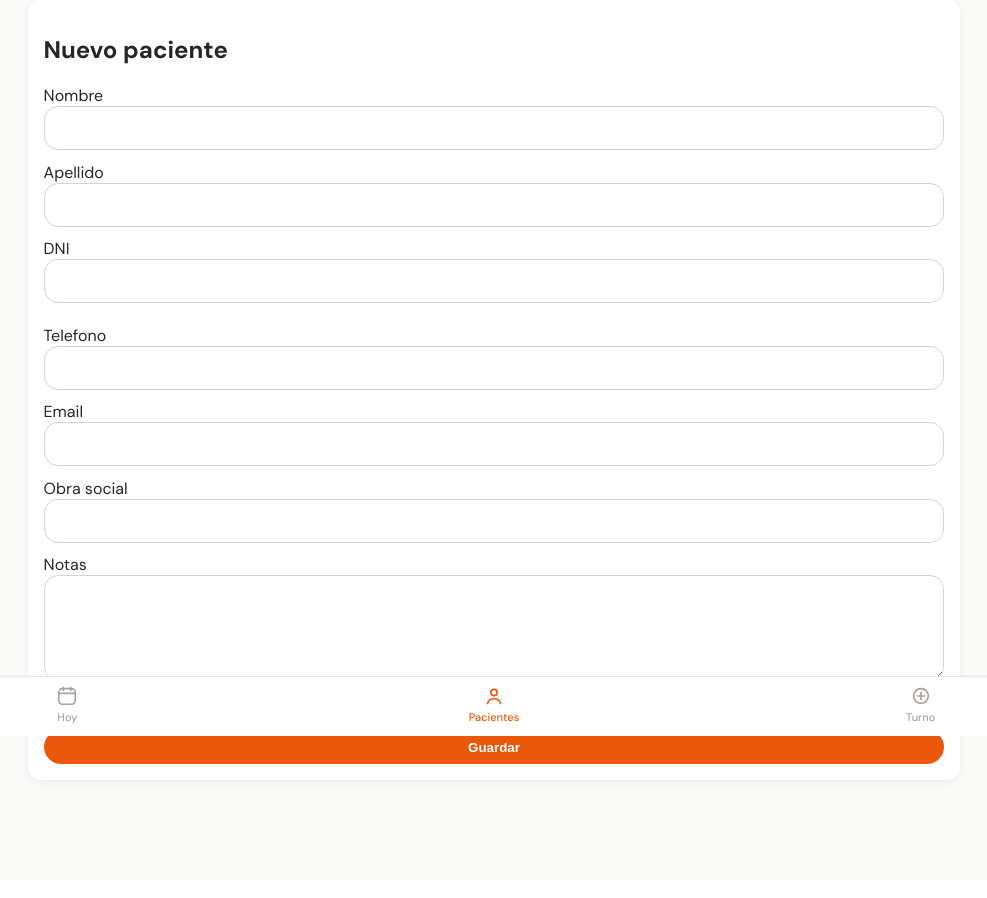
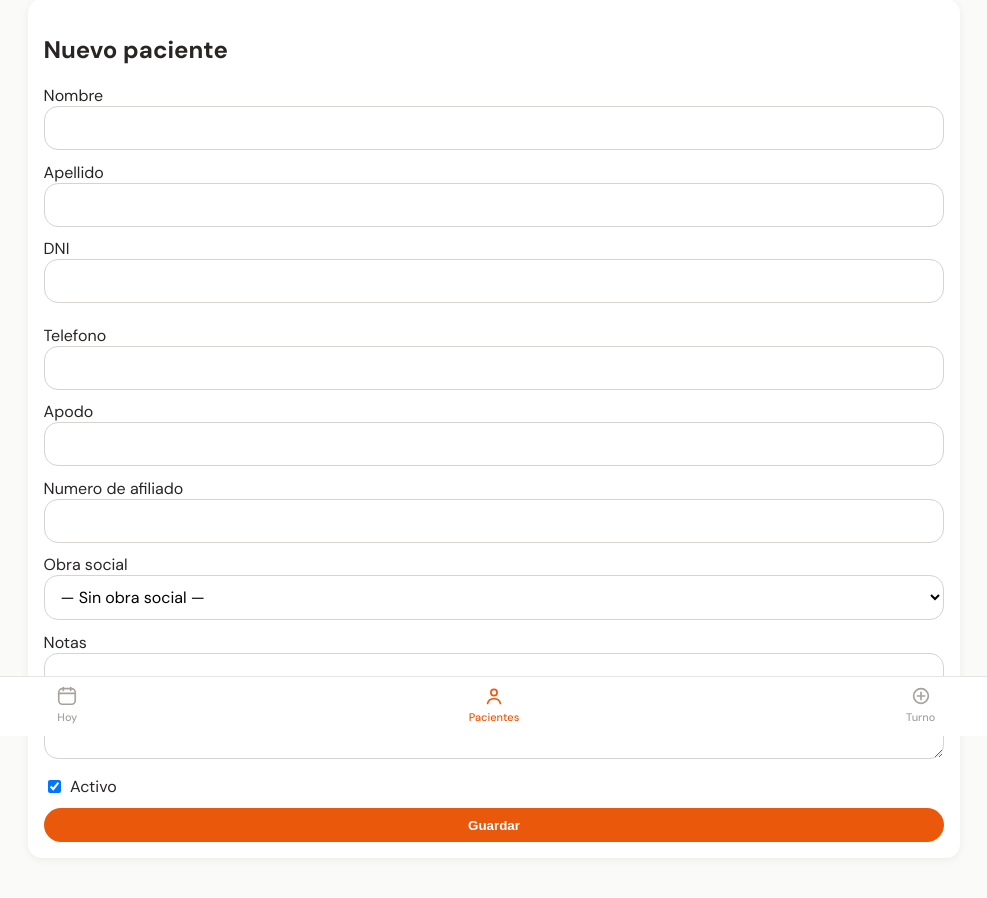
Before and after one commit to mateoadann/consul_app, a Flask app: page /pacientes/nuevo in a window 1280 px wide. Shown: the part 64-962 px from the top of the page, without its empty margins (146-1133 px from the left). Before the commit the page ends 846 px from the top, so only its background shows below. Run offline with Flask 3, Linux system fonts and the light colour scheme; the visitor is signed in with stand-in values (Sample User, id 1); data that the repository does not hold is empty; parts of the project's set-up code (start-up, migrations or seed data) failed here and were passed over; some libraries are stand-ins or nearby versions.

Commit message:
feat: update paciente forms/templates for new fields
Co-Authored-By: Claude Opus 4.6 <noreply@anthropic.com>

```diff
--- a/app/blueprints/pacientes/forms.py
+++ b/app/blueprints/pacientes/forms.py
@@ -1,6 +1,6 @@
 from flask_wtf import FlaskForm
-from wtforms import BooleanField, StringField, SubmitField, TextAreaField
-from wtforms.validators import DataRequired, Email, Length, Optional
+from wtforms import BooleanField, IntegerField, SelectField, StringField, SubmitField, TextAreaField
+from wtforms.validators import DataRequired, Length, NumberRange, Optional
 
 
 class PacienteForm(FlaskForm):
@@ -8,8 +8,17 @@ class PacienteForm(FlaskForm):
     apellido = StringField("Apellido", validators=[DataRequired(), Length(max=100)])
     dni = StringField("DNI", validators=[DataRequired(), Length(max=15)])
     telefono = StringField("Telefono", validators=[Optional(), Length(max=50)])
-    email = StringField("Email", validators=[Optional(), Email(), Length(max=120)])
-    obra_social = StringField("Obra social", validators=[Optional(), Length(max=100)])
+    apodo = StringField("Apodo", validators=[Optional(), Length(max=100)])
+    numero_afiliado = IntegerField("Numero de afiliado", validators=[Optional(), NumberRange(min=0)])
+    obra_social_id = SelectField("Obra social", coerce=int, validators=[Optional()])
     notas = TextAreaField("Notas", validators=[Optional()])
     activo = BooleanField("Activo", default=True)
     submit = SubmitField("Guardar")
+
+    def __init__(self, *args, **kwargs):
+        super().__init__(*args, **kwargs)
+        from app.models import ObraSocial
+        choices = [(0, "— Sin obra social —")] + [
+            (os.id, os.nombre) for os in ObraSocial.query.order_by(ObraSocial.nombre).all()
+        ]
+        self.obra_social_id.choices = choices
--- a/app/blueprints/pacientes/routes.py
+++ b/app/blueprints/pacientes/routes.py
@@ -51,8 +51,9 @@ def nuevo():
             apellido=form.apellido.data.strip(),
             dni=form.dni.data.strip(),
             telefono=form.telefono.data.strip() if form.telefono.data else None,
-            email=form.email.data.strip() if form.email.data else None,
-            obra_social=form.obra_social.data.strip() if form.obra_social.data else None,
+            apodo=form.apodo.data.strip() if form.apodo.data else None,
+            numero_afiliado=form.numero_afiliado.data or None,
+            obra_social_id=form.obra_social_id.data or None,
             notas=form.notas.data.strip() if form.notas.data else None,
             activo=form.activo.data,
         )
@@ -96,8 +97,9 @@ def editar(paciente_id):
         paciente.apellido = form.apellido.data.strip()
         paciente.dni = form.dni.data.strip()
         paciente.telefono = form.telefono.data.strip() if form.telefono.data else None
-        paciente.email = form.email.data.strip() if form.email.data else None
-        paciente.obra_social = form.obra_social.data.strip() if form.obra_social.data else None
+        paciente.apodo = form.apodo.data.strip() if form.apodo.data else None
+        paciente.numero_afiliado = form.numero_afiliado.data or None
+        paciente.obra_social_id = form.obra_social_id.data or None
         paciente.notas = form.notas.data.strip() if form.notas.data else None
         paciente.activo = form.activo.data
         db.session.commit()
--- a/app/templates/pacientes/detalle.html
+++ b/app/templates/pacientes/detalle.html
@@ -10,8 +10,9 @@
   <dl class="detail-grid">
     <dt>DNI</dt><dd>{{ paciente.dni }}</dd>
     <dt>Telefono</dt><dd>{{ paciente.telefono or '-' }}</dd>
-    <dt>Email</dt><dd>{{ paciente.email or '-' }}</dd>
-    <dt>Obra social</dt><dd>{{ paciente.obra_social or '-' }}</dd>
+    <dt>Apodo</dt><dd>{{ paciente.apodo or '-' }}</dd>
+    <dt>Nro. afiliado</dt><dd>{{ paciente.numero_afiliado or '-' }}</dd>
+    <dt>Obra social</dt><dd>{{ paciente.obra_social.nombre if paciente.obra_social else '-' }}</dd>
   </dl>
 
   <h2>Ultimos turnos</h2>
--- a/app/templates/pacientes/nuevo.html
+++ b/app/templates/pacientes/nuevo.html
@@ -29,8 +29,9 @@
     {% for error in form.dni.errors %}<small class="field-error">{{ error }}</small>{% endfor %}
 
     <label>{{ form.telefono.label }} {{ form.telefono(class_='input') }}</label>
-    <label>{{ form.email.label }} {{ form.email(class_='input') }}</label>
-    <label>{{ form.obra_social.label }} {{ form.obra_social(class_='input') }}</label>
+    <label>{{ form.apodo.label }} {{ form.apodo(class_='input') }}</label>
+    <label>{{ form.numero_afiliado.label }} {{ form.numero_afiliado(class_='input', type='number') }}</label>
+    <label>{{ form.obra_social_id.label }} {{ form.obra_social_id(class_='input') }}</label>
     <label>{{ form.notas.label }} {{ form.notas(class_='input', rows='4') }}</label>
     <label class="switch-inline">{{ form.activo() }} Activo</label>
 
```
